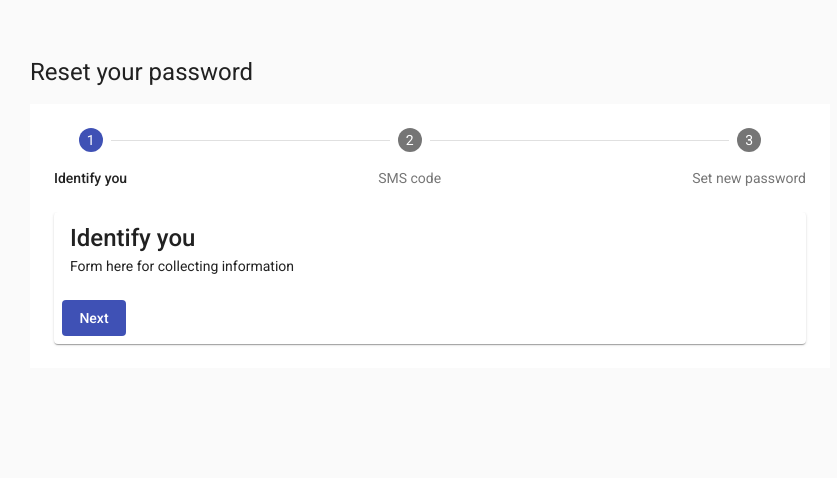
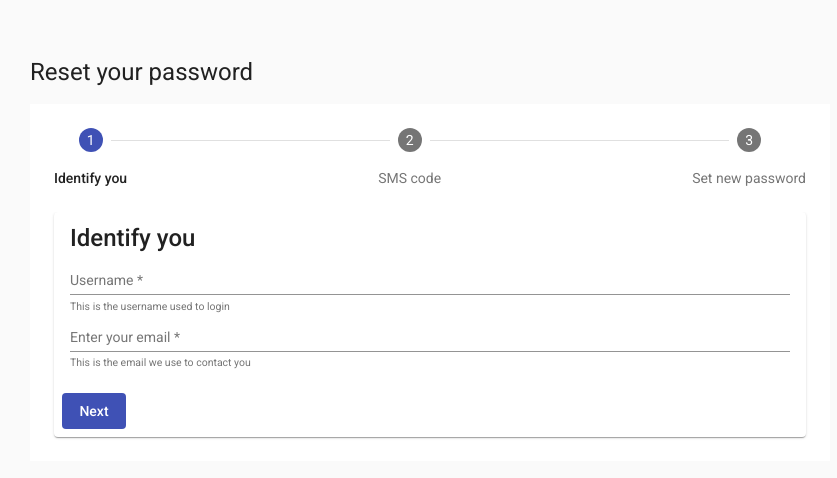
Before and after one commit to melissahoughton/angular-material-password-reset-example, an Angular app: page /password-reset in a window 1280 px wide. Shown: the top 478 px of the page, without its empty margins (210-1047 px from the left). Built offline with nearby package versions, Linux system fonts and the light colour scheme.

Commit message:
Add in form controls

```diff
--- a/package.json
+++ b/package.json
@@ -16,7 +16,6 @@
     "@angular/common": "~9.0.1",
     "@angular/compiler": "~9.0.1",
     "@angular/core": "~9.0.1",
-    "@angular/flex-layout": "^9.0.0-beta.29",
     "@angular/forms": "~9.0.1",
     "@angular/material": "^9.0.1",
     "@angular/platform-browser": "~9.0.1",
--- a/src/app/app.module.ts
+++ b/src/app/app.module.ts
@@ -4,7 +4,6 @@ import { NgModule } from '@angular/core';
 import { AppRoutingModule } from './app-routing.module';
 import { AppComponent } from './app.component';
 import { BrowserAnimationsModule } from '@angular/platform-browser/animations';
-import { FlexLayoutModule } from '@angular/flex-layout';
 import { PasswordFormComponent } from './password-form/password-form.component';
 import { MaterialModule } from './material.module';
 import { ReactiveFormsModule, FormsModule } from '@angular/forms';
@@ -18,7 +17,6 @@ import { ReactiveFormsModule, FormsModule } from '@angular/forms';
     BrowserModule,
     AppRoutingModule,
     BrowserAnimationsModule,
-    FlexLayoutModule,
     MaterialModule,
     ReactiveFormsModule,
     FormsModule
--- a/src/app/password-form/password-form.component.html
+++ b/src/app/password-form/password-form.component.html
@@ -4,9 +4,20 @@
         <mat-card class="example-card">
             <mat-card-title>Identify you</mat-card-title>
             <mat-card-content>
-                <p>
-                    Form here for collecting information
-                </p>
+                <form class="flex-form" [formGroup]="firstFormGroup">
+                    <mat-form-field>
+                        <mat-label>Username</mat-label>
+                        <input matInput color="primary" type="text" formControlName="username" required>
+                        <mat-hint>This is the username used to login</mat-hint>
+                        <mat-error *ngIf="username.invalid">Username is required</mat-error>
+                    </mat-form-field>
+                    <mat-form-field>
+                        <mat-label>Enter your email</mat-label>
+                        <input matInput placeholder="youremail@example.com" formControlName="email" required>
+                        <mat-hint>This is the email we use to contact you</mat-hint>
+                        <mat-error *ngIf="email.invalid">{{ getEmailErrorMessage() }}</mat-error>
+                    </mat-form-field>
+                </form>
             </mat-card-content>
             <mat-card-actions>
                 <button mat-flat-button color="primary" matStepperNext>Next</button>
@@ -15,11 +26,19 @@
     </mat-step>
     <mat-step label="SMS code">
         <mat-card class="example-card">
-            <mat-card-title>SMS Code</mat-card-title>
+            <mat-card-title>We sent you an SMS code</mat-card-title>
+            <mat-card-subtitle>
+                We've sent your six digit code to the mobile number registered to your account.
+            </mat-card-subtitle>
             <mat-card-content>
-                <p>
-                    Form here to do SMS step up
-                </p>
+                <form class="flex-form" [formGroup]="secondFormGroup">
+                    <mat-form-field>
+                        <mat-label>SMS Code</mat-label>
+                        <input matInput color="primary" type="text" formControlName="smsCode" required>
+                        <mat-hint>The code is six digits long</mat-hint>
+                        <mat-error *ngIf="username.invalid">{{ getSmsCodeErrorMessage() }}</mat-error>
+                    </mat-form-field>
+                </form>
             </mat-card-content>
             <mat-card-actions>
                 <button mat-stroked-button matStepperPrevious>Back</button>
@@ -31,14 +50,19 @@
         <mat-card class="example-card">
             <mat-card-title>Create your new password</mat-card-title>
             <mat-card-content>
+                <form class="flex-form" [formGroup]="thirdFormGroup">
                     <mat-form-field>
-                    <mat-label>New Password*</mat-label>
-                    <input matInput color="primary" [type]="hide ? 'password' : 'text'">
+                        <mat-label>New Password</mat-label>
+                        <input matInput color="primary" [type]="hide ? 'password' : 'text'" formControlName="password"
+                            required>
                         <button mat-icon-button matSuffix (click)="hide = !hide" [attr.aria-label]="'Hide password'"
                             [attr.aria-pressed]="hide">
                             <mat-icon>{{hide ? 'visibility_off' : 'visibility'}}</mat-icon>
                         </button>
+                        <mat-error *ngIf="password.invalid">The password you entered is invalid</mat-error>
                     </mat-form-field>
+                </form>
+
                 <mat-list>
                     <mat-list-item>
                         <mat-icon color="primary">lens</mat-icon> 8 to 16 characters
@@ -50,15 +74,14 @@
                         <mat-icon color="primary">lens</mat-icon> at least one number
                     </mat-list-item>
                     <mat-list-item>
-                        <mat-icon color="primary">lens</mat-icon> doesn't contain your PAN
+                        <mat-icon color="primary">lens</mat-icon> doesn't contain your username
                     </mat-list-item>
                     <mat-list-item>
                         <mat-icon color="primary">lens</mat-icon> doesn't contain invalid characters
                     </mat-list-item>
                 </mat-list>
                 <br>
-                <p>Make sure it isn’t based on your name or birthday (if it is, you could be liable for unauthorised
-                    transactions).</p>
+                <p>Make sure it isn’t based on your name or birthday.</p>
             </mat-card-content>
             <mat-card-actions>
                 <button mat-stroked-button matStepperPrevious>Go back</button>
--- a/src/app/password-form/password-form.component.scss
+++ b/src/app/password-form/password-form.component.scss
@@ -1,6 +1,11 @@
-mat-card-content {
+.flex-form {
+
   display: flex;
   flex-direction: column;
+
+  .mat-form-field {
+    width: 100%;
+  }
 }
 
 .mat-card-actions .mat-button:first-child,
@@ -9,7 +14,7 @@ mat-card-content {
   margin-right: 8px;
 }
 
-// This style is specific to this design
+
 mat-list-item .material-icons {
   font-size: 12px;
   line-height: 24px;
--- a/src/app/password-form/password-form.component.ts
+++ b/src/app/password-form/password-form.component.ts
@@ -9,8 +9,42 @@ import { FormGroup, FormBuilder, Validators } from '@angular/forms';
 export class PasswordFormComponent implements OnInit {
   hide = true;
 
-  constructor() { }
+  firstFormGroup: FormGroup;
+  secondFormGroup: FormGroup;
+  thirdFormGroup: FormGroup;
+
+  constructor(private fb: FormBuilder) { }
 
   ngOnInit() {
+    this.firstFormGroup = this.fb.group({
+      username: ['', Validators.required],
+      email: ['', [Validators.required, Validators.email]]
+    });
+
+    this.secondFormGroup = this.fb.group({
+      smsCode: ['', [Validators.required, Validators.maxLength(6)]]
+    });
+
+    this.thirdFormGroup = this.fb.group({
+      password: ['', [Validators.required]]
+    });
   }
+
+  getEmailErrorMessage() {
+    return this.email.hasError('required') ? 'Email is required' :
+      this.email.hasError('email') ? 'Not a valid email' :
+        '';
+  }
+
+  getSmsCodeErrorMessage() {
+    return this.smsCode.hasError('required') ? 'SMS Code is required' :
+      this.smsCode.hasError('length') ? 'SMS Code must be six digits long' :
+        '';
+  }
+
+  get username() { return this.firstFormGroup.get('username'); }
+  get email() { return this.firstFormGroup.get('email'); }
+  get smsCode() { return this.secondFormGroup.get('smsCode'); }
+  get password() { return this.thirdFormGroup.get('password'); }
+
 }
```
Also changed, not shown: 1 other file (tests, documents, lock files or other folders). Lines whose indentation alone changed are shown as unchanged.
